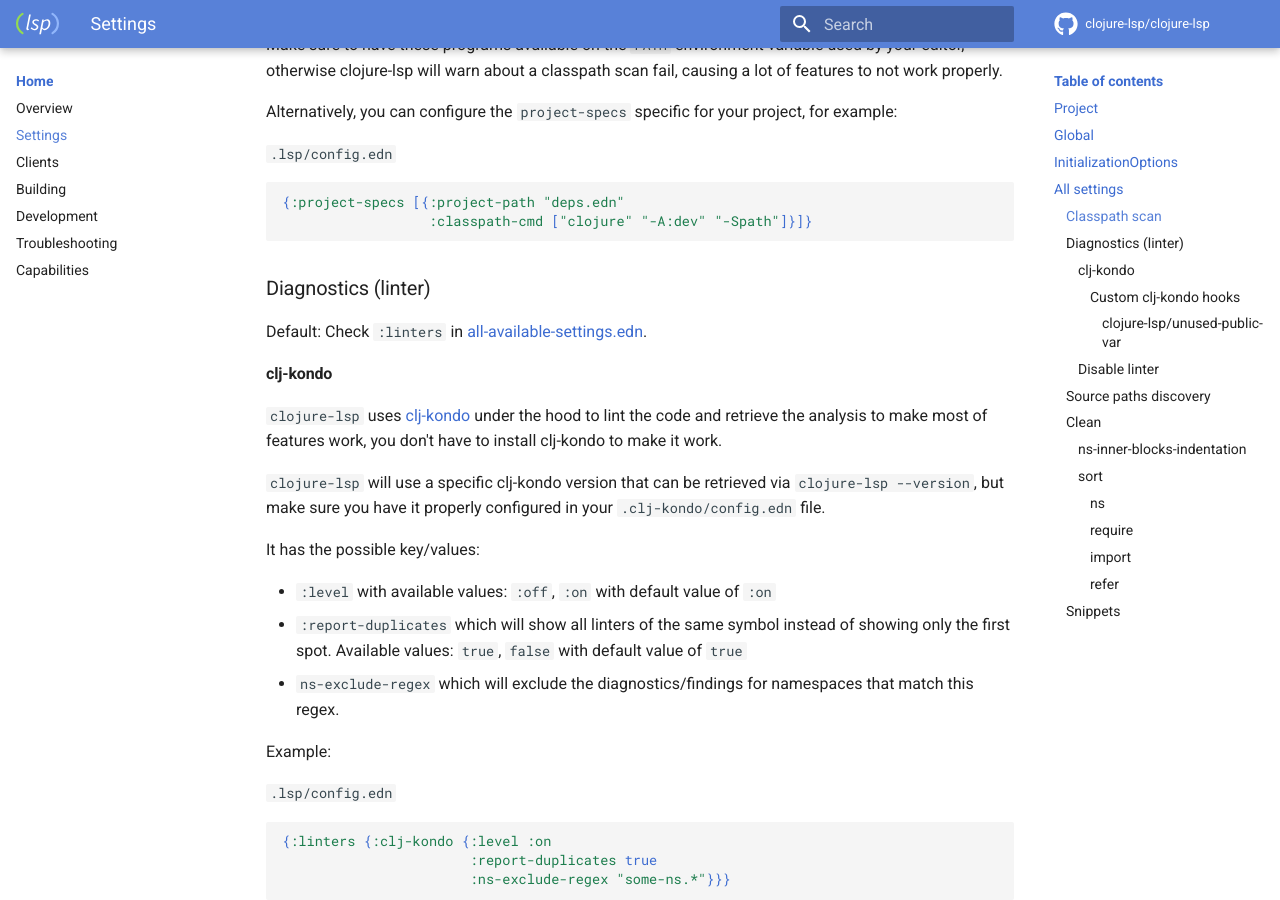
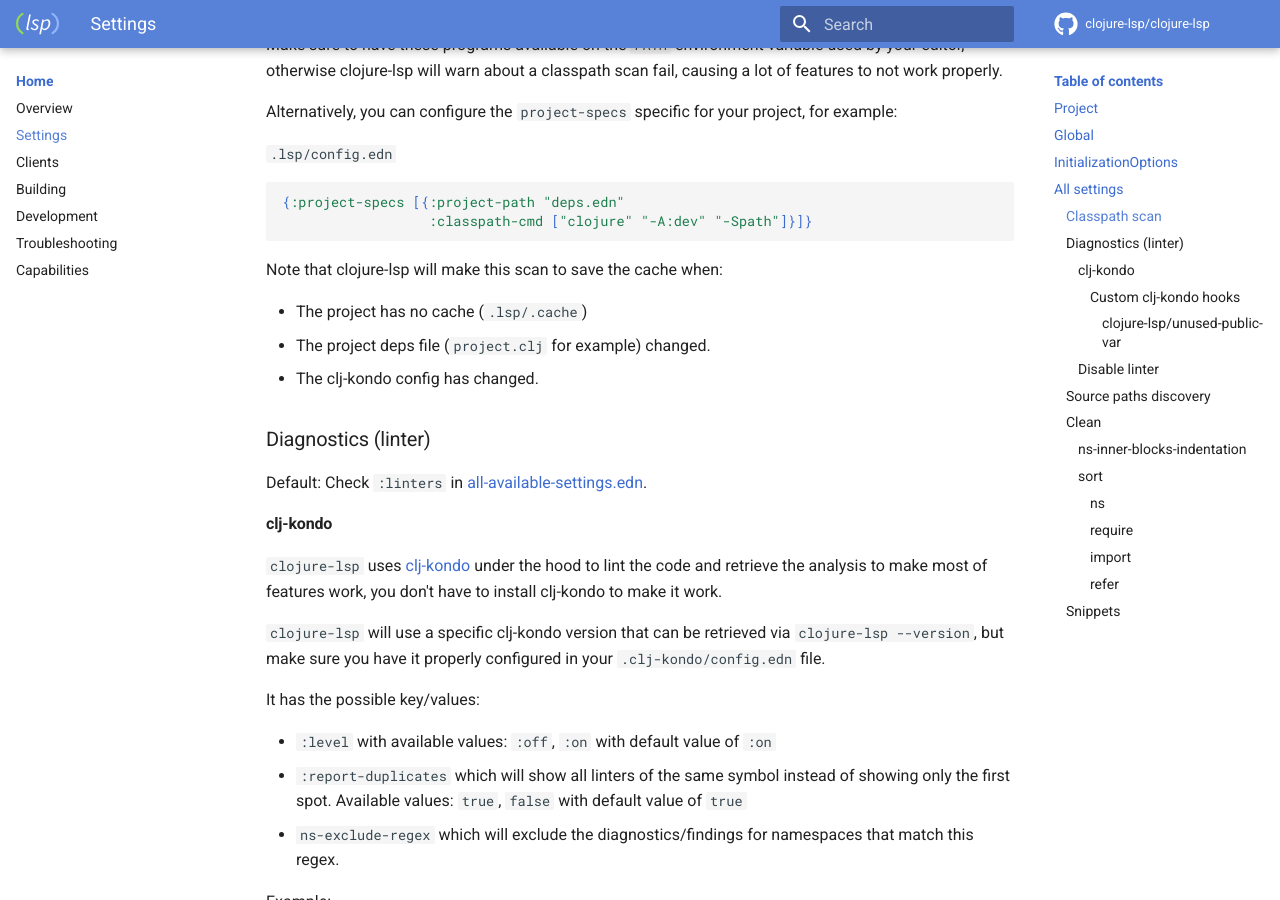
Before and after one commit to clojure-lsp/clojure-lsp, an MkDocs documentation site: the page built from docs/settings.md, in a window 1280 px wide and 900 px high, scrolled down 3720 px. Built offline with MkDocs 1.6.1 and Material for MkDocs 9.7.7, drawn with Linux system fonts in a browser that asks for light colours; comment, search, counter and statistics services are not loaded.

Commit message:
Re-scan whole project if any clj-kondo config changed for better consistence
Fixes #331

````diff
--- a/docs/settings.md
+++ b/docs/settings.md
@@ -92,6 +92,12 @@ Alternatively, you can configure the `project-specs` specific for your project,
 {:project-specs [{:project-path "deps.edn"
                   :classpath-cmd ["clojure" "-A:dev" "-Spath"]}]}
 ```
+
+Note that clojure-lsp will make this scan to save the cache when:
+
+- The project has no cache (`.lsp/.cache`)
+- The project deps file (`project.clj` for example) changed.
+- The clj-kondo config has changed.
 
 ### Diagnostics (linter)
 
````
Also changed, not shown: CHANGELOG.md (+1 -0 lines), 4 other files.
